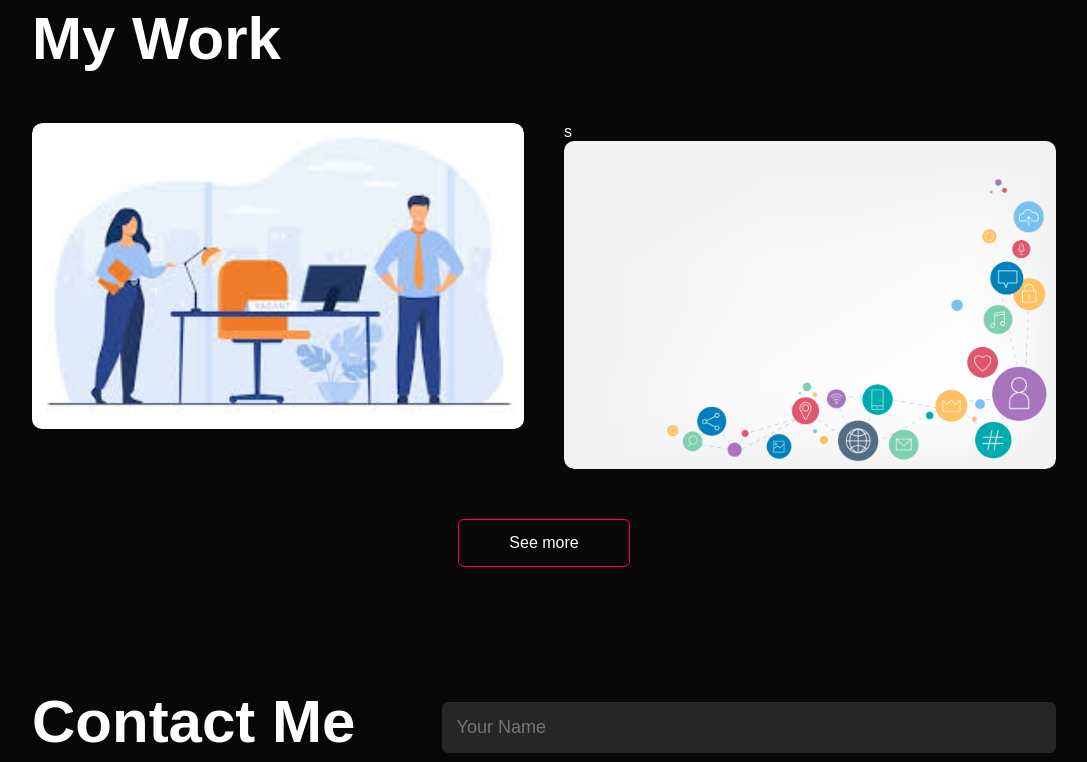
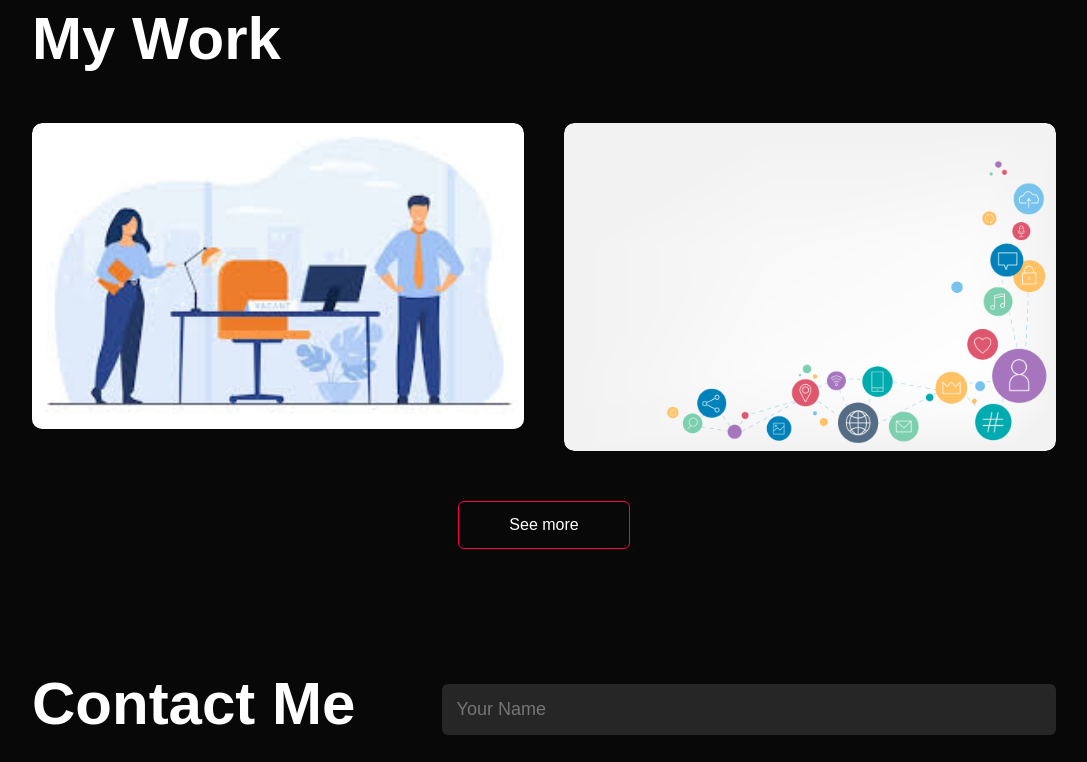
Before and after one commit to 35600/derrickogetonto.github.io, a plain HTML site: page index.html in a window 1280 px wide. Shown: the part 1800-2562 px from the top of the page, without its empty margins (96-1183 px from the left). Drawn offline with Linux system fonts and the light colour scheme.

Commit message:
Fix HTML formatting and structure

```diff
--- a/index.html
+++ b/index.html
@@ -108,7 +108,7 @@
             <a href="#"><i class="fa fa-folder-open"></i></a>
             </div>
               </div>
-              <div class="work"> s
+              <div class="work">
               <img src="projo/projo6.jpg">
               <div class="layer">
                 <h3>Bible Study Blog </h3>
```
